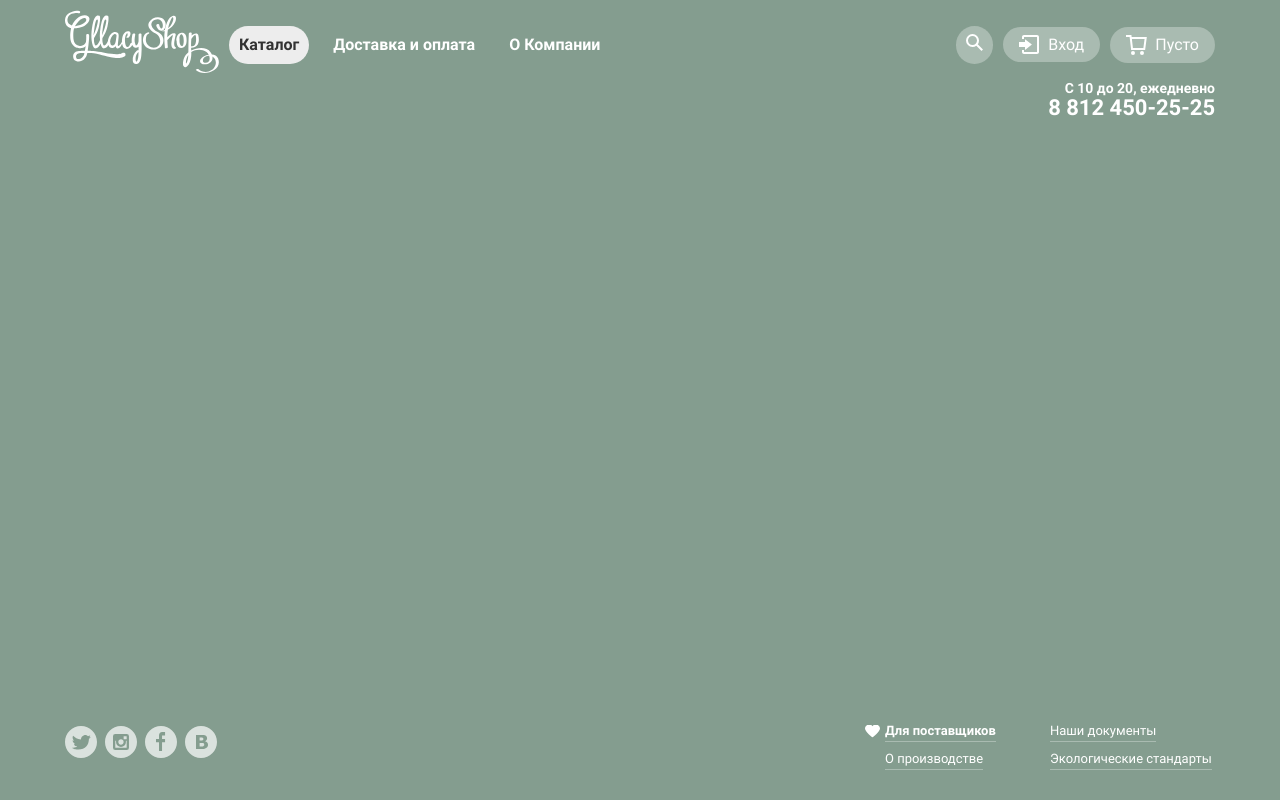
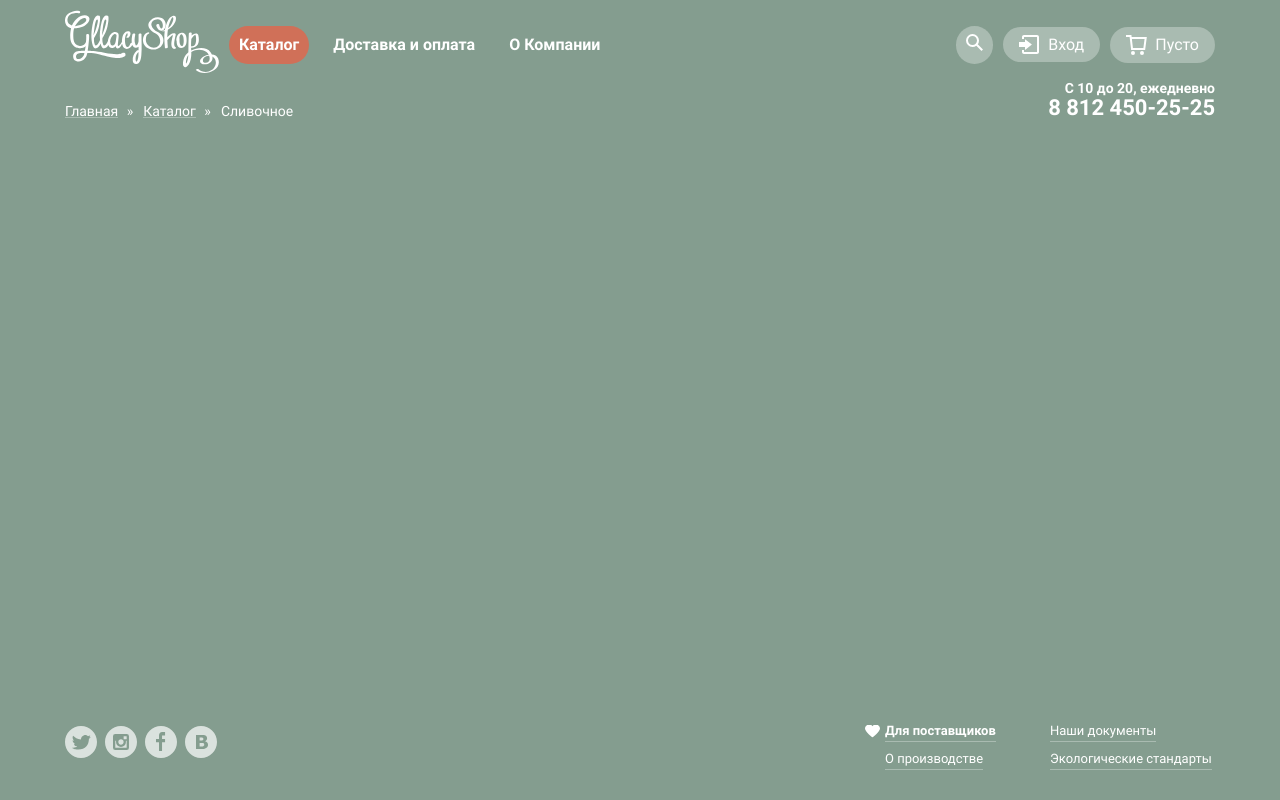
Before and after one commit to shock-dev/gllacy-shop, a Vue app: page /catalog in a window 1280 px wide. Built offline with nearby package versions, Linux system fonts and the light colour scheme.

Commit message:
breadcrumbs component and styles for it

```diff
--- /dev/null
+++ b/src/components/catalog/gcBreadcrumbs.vue
@@ -0,0 +1,21 @@
+<template>
+  <div class="breadcrumbs">
+    <ul class="breadcrumbs__list flex">
+      <li class="breadcrumbs__item">
+        <router-link class="breadcrumbs__link" :to="{ name: 'Home' }">Главная</router-link>
+      </li>
+      <li class="breadcrumbs__item">
+        <router-link class="breadcrumbs__link" :to="{ name: 'Catalog' }">Каталог</router-link>
+      </li>
+      <li class="breadcrumbs__item">
+        <router-link class="breadcrumbs__link" to="#">Сливочное</router-link>
+      </li>
+    </ul>
+  </div>
+</template>
+
+<script>
+export default {
+  name: "gcBreadcrumbs"
+}
+</script>
--- a/src/scss/components/app/_header.scss
+++ b/src/scss/components/app/_header.scss
@@ -76,18 +76,6 @@
     &:not(:last-child) {
       margin-right: 14px;
     }
-
-    &.active .menu__link {
-      background-color: $orange;
-
-      &:active,
-      &:focus {
-        background-color: $btn-bg;
-        color: $light-black;
-      }
-
-    }
-
   }
 
   &__link {
@@ -96,10 +84,14 @@
     outline: none;
 
     &:active,
-    &:focus,
-    &.active {
+    &:focus {
       background-color: $btn-bg;
       color: $light-black;
+    }
+
+    &.active {
+      background-color: $orange;
+      color: $white;
     }
 
   }
--- /dev/null
+++ b/src/scss/components/catalog/_breadcrumbs.scss
@@ -0,0 +1,36 @@
+.breadcrumbs {
+  position: relative;
+  z-index: 140;
+  color: $white;
+  font-size: 14px;
+  margin-bottom: 10px;
+
+  &__item:not(:last-child) {
+    padding-right: 15px;
+    margin-right: 10px;
+    position: relative;
+
+    &:after {
+      content: '»';
+      position: absolute;
+      right: 0;
+    }
+
+    .breadcrumbs__link {
+      position: relative;
+
+      &:after {
+        content: '';
+        position: absolute;
+        height: 1px;
+        width: 100%;
+        left: 0;
+        bottom: 4px;
+        background-color: rgba($white, .3);
+      }
+
+    }
+
+  }
+
+}
--- /dev/null
+++ b/src/scss/components/catalog/_index.scss
@@ -0,0 +1,3 @@
+.catalog {
+  padding-top: 100px;
+}
--- a/src/scss/index.scss
+++ b/src/scss/index.scss
@@ -13,6 +13,8 @@
 @import "components/home/about";
 @import "components/home/more";
 @import "components/home/map";
+@import "components/catalog/index";
+@import "components/catalog/breadcrumbs";
 @import "components/app/footer";
 
 @import "media";
--- a/src/views/Catalog.vue
+++ b/src/views/Catalog.vue
@@ -1,9 +1,16 @@
 <template>
-  <div class="catalog"></div>
+  <div class="catalog">
+    <gc-breadcrumbs/>
+  </div>
 </template>
 
 <script>
+import GcBreadcrumbs from "@/components/catalog/gcBreadcrumbs";
+
 export default {
-  name: "Catalog"
+  name: "Catalog",
+  components: {
+    GcBreadcrumbs
+  }
 }
 </script>
```
